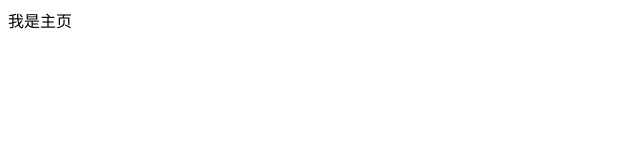
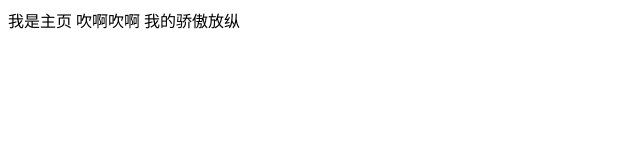
Before and after one commit to shennongxigua/git-demo, a plain HTML site: page index.html in a window 1280 px wide. Shown: the whole page, without its empty margins (0-640 px from the left). Drawn offline with Linux system fonts and the light colour scheme.

Commit message:
程序员snWatermelon第二次提交

```diff
--- a/index.html
+++ b/index.html
@@ -8,7 +8,7 @@
 </head>
 
 <body>
-    我是主页
+    我是主页 吹啊吹啊 我的骄傲放纵
 </body>
 
 </html>
```
